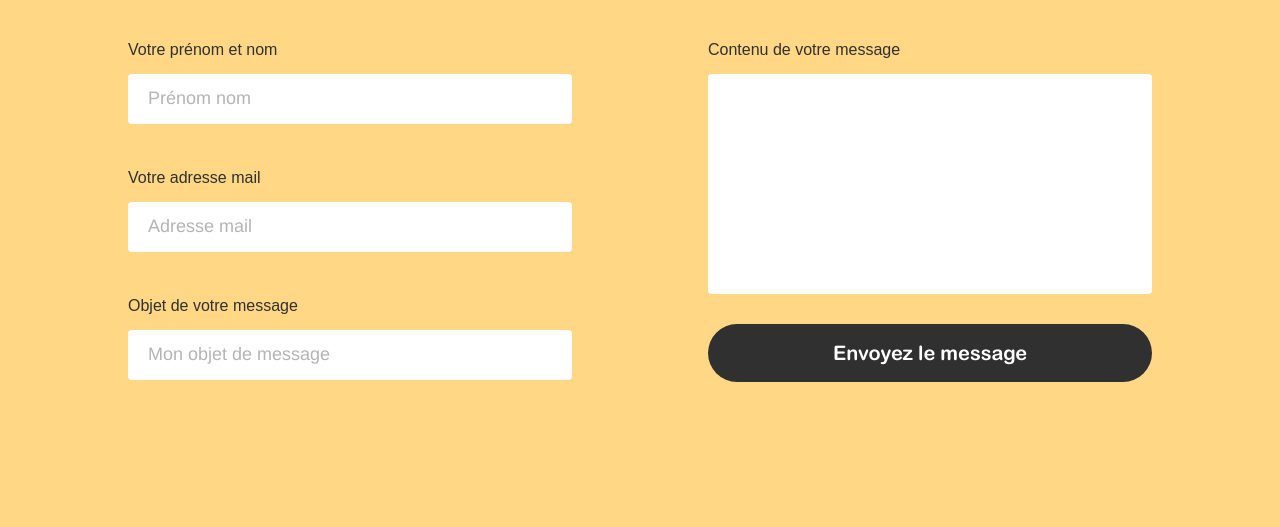
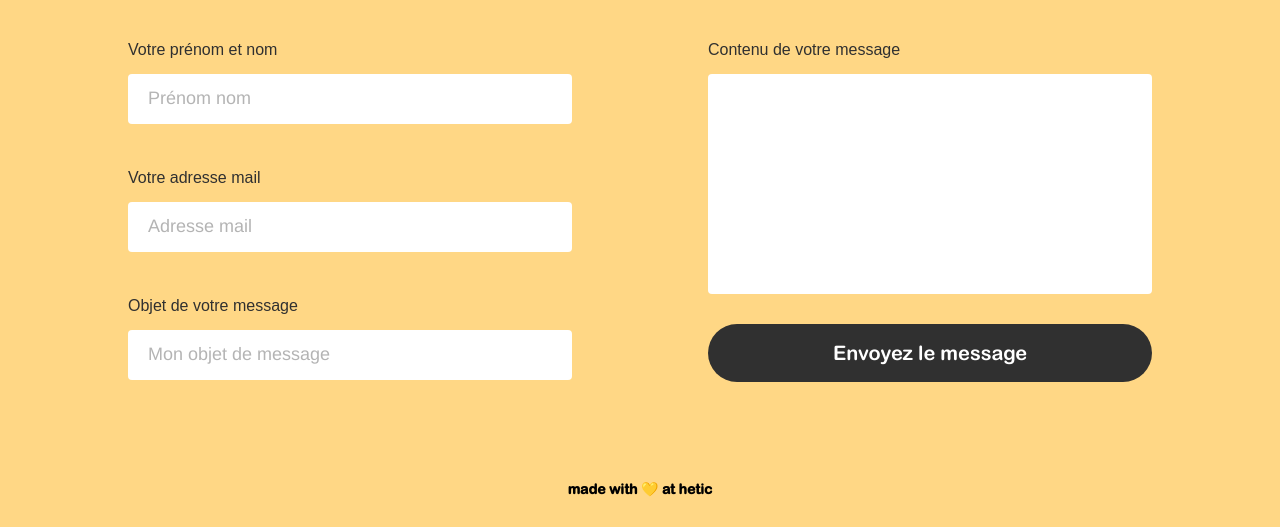
Before and after one commit to fannywho/hetic-nno, a website: page app/index.html in a window 1280 px wide. Shown: the part 735-1262 px from the top of the page. Drawn offline with nearby package versions, Linux system fonts and the light colour scheme; files that its build step writes are made by us from their sources; a web font is replaced by a local one.

Commit message:
style(form)added the last sentence at the end of the page

```diff
--- a/app/index.html
+++ b/app/index.html
@@ -55,6 +55,7 @@
             </div>
         </form>
     </div>
+    <p id="form__foot">made with 💛 at hetic</p>
 </section>
 <span></span>
 </body>
--- a/app/scss/partials/_form.scss
+++ b/app/scss/partials/_form.scss
@@ -1,10 +1,22 @@
 @import './_common';
 
 #form {
+  position: relative;
   @include box(#ffd785, 100%, 734px);
   padding-top: 40px;
   @include bp('desktop') {
     height: 685px;
     padding-top: 90px;
   }
+  &__foot {
+    position: absolute;
+    bottom: 20px;
+    left: 50%;
+    transform: translateX(-50%);
+    @include text(ArialRoundedBold, 12px, bold, normal, normal, normal, 0px, center);
+    @include bp('desktop') {
+      font-size: 14px;
+      bottom: 30px;
+    }
+  }
 }
```
Also changed, not shown: app/teachers.html (+1 -0 lines).
